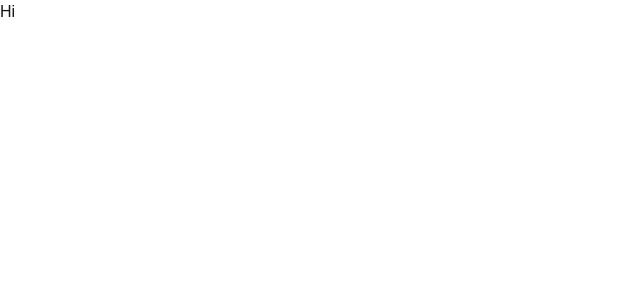
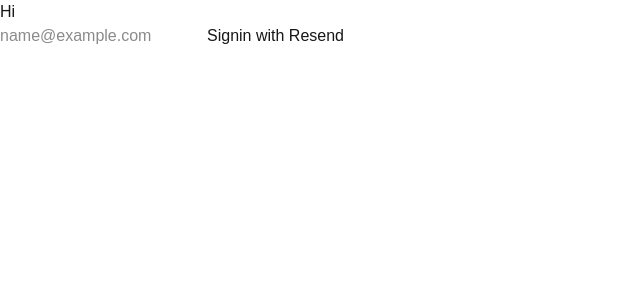
Before and after one commit to Divyapahuja31/nst_noticeboard, a Next.js app: page / in a window 1280 px wide. Shown: the top 300 px of the page, without its empty margins (0-640 px from the left). Built offline with nearby package versions, Linux system fonts and the light colour scheme; no server answers.

Commit message:
feat: adds email client

```diff
--- a/app/page.tsx
+++ b/app/page.tsx
@@ -1,7 +1,10 @@
+import { SignIn } from "@/components/sign-in";
+
 export default function Home() {
   return (
     <>
       Hi
+      < SignIn />
     </>
   )
 }
--- a/auth.ts
+++ b/auth.ts
@@ -1,8 +1,15 @@
 import NextAuth from "next-auth"
 import { MongoDBAdapter } from "@auth/mongodb-adapter"
 import client from "./lib/db"
+import Resend from "next-auth/providers/resend"
 
 export const { handlers, signIn, signOut, auth } = NextAuth({
   adapter: MongoDBAdapter(client),
-  providers: [],
+  providers: [
+    Resend({
+      apiKey: process.env.AUTH_RESEND_KEY,
+      from: process.env.EMAIL_FROM || "onboarding@resend.dev",
+    }),
+  ],
+  secret: process.env.AUTH_SECRET || process.env.BETTER_AUTH_SECRET,
 })
--- /dev/null
+++ b/components/sign-in.tsx
@@ -0,0 +1,33 @@
+import { signIn } from "../auth"
+import { isRedirectError } from "next/dist/client/components/redirect-error"
+
+export function SignIn() {
+  return (
+    <form
+      action={async (formData) => {
+        "use server"
+        const email = formData.get("email")
+        if (!email || typeof email !== "string" || !email.trim()) {
+          return
+        }
+        try {
+          await signIn("resend", formData)
+        } catch (error) {
+          if (isRedirectError(error)) {
+            throw error
+          }
+          console.error("Sign in error:", error)
+          throw error
+        }
+      }}
+    >
+      <input
+        type="email"
+        name="email"
+        placeholder="name@example.com"
+        required
+      />
+      <button type="submit">Signin with Resend</button>
+    </form>
+  )
+}
```
